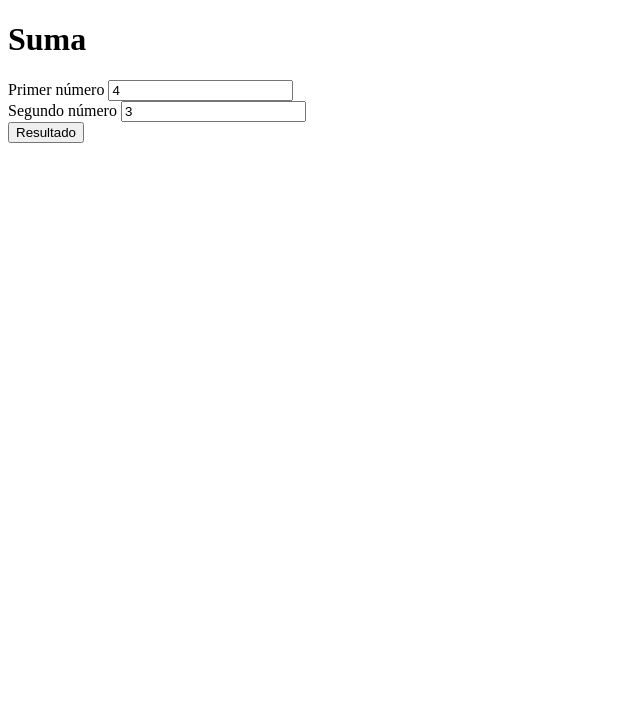
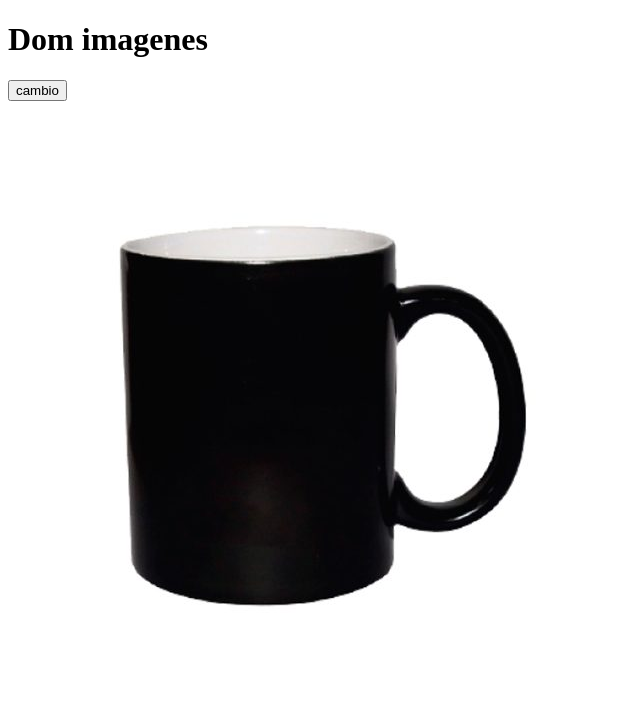
Before and after one commit to olimaritere/cohorte20, a plain HTML site: page JS-06-DOM/ejerciciosuma.html in a window 1280 px wide. Shown: the whole page, without its empty margins (0-640 px from the left). Drawn offline with Linux system fonts and the light colour scheme.

Commit message:
DOm JS 06

```diff
--- a/JS-06-DOM/ejerciciosuma.html
+++ b/JS-06-DOM/ejerciciosuma.html
@@ -7,23 +7,61 @@
     <title>Suma</title>
 </head>
 <body>
-    <h1>Suma</h1>
-    <form id="formulario">
+    <!-- <h1>Suma</h1>
+    <form id="formularioSuma">
         Primer número <input type="number" name="number1" value="4"><br>
         Segundo número <input type="number" name="number2" value="3">
     </form>
-    <button onclick="mostrarValores()">Resultado</button>
-    <div id="valores"></div>
+    <button onclick="suma()">Resultado</button><br>
+    <div id="valores"></div> -->
+
+   <!--  <h1>Ejemplo de document write</h1>
+    <button onclick="cambio()">mostrar</button>
+    <script>
+        function cambio(){
+
+            document.write("Saludo");
+        }
+    </script> -->
+    <h1>Dom imagenes</h1>
+
+    <button onclick="cambiar()">cambio</button>
+    <br>
+    <img id="imagen" src="/img/jarro.jpg" alt="jarroNegro">
+
+    <script>
+        function cambiar(){
+
+            document.getElementById("imagen").src = "./Javasc.png"
+        }
+
+
+    </script>
+
+
+
+
+
 <script>
-    function mostrarValores(){
-        let formulario = document.forms["formulario"]
-        let suma = "";
-        for (let elemento of formulario){
-            suma += elemento.value + "<br/>";
+   /*  function suma(){
+        let formulario = document.forms["formularioSuma"]
+        let resultado = "";
+        let number1 = formulario["number1"];
+        let number2 = formulario["number2"];
+        resultado = parseInt(number1.value) + parseInt(number2.value);
+        console.log(number1.value);
+        console.log(number2.value);
+        console.log(resultado);
+        document.getElementById("valores").innerHTML = resultado;
 
-        }
-        document.getElementById("valores").innerHTML = texto;
     }
+     */
+    //Manejo de document.write//
+
+
+
+
+
 </script>
 </body>
 </html>
```
Also changed, not shown: JS-06-DOM/img/jarro.jpg (added).
